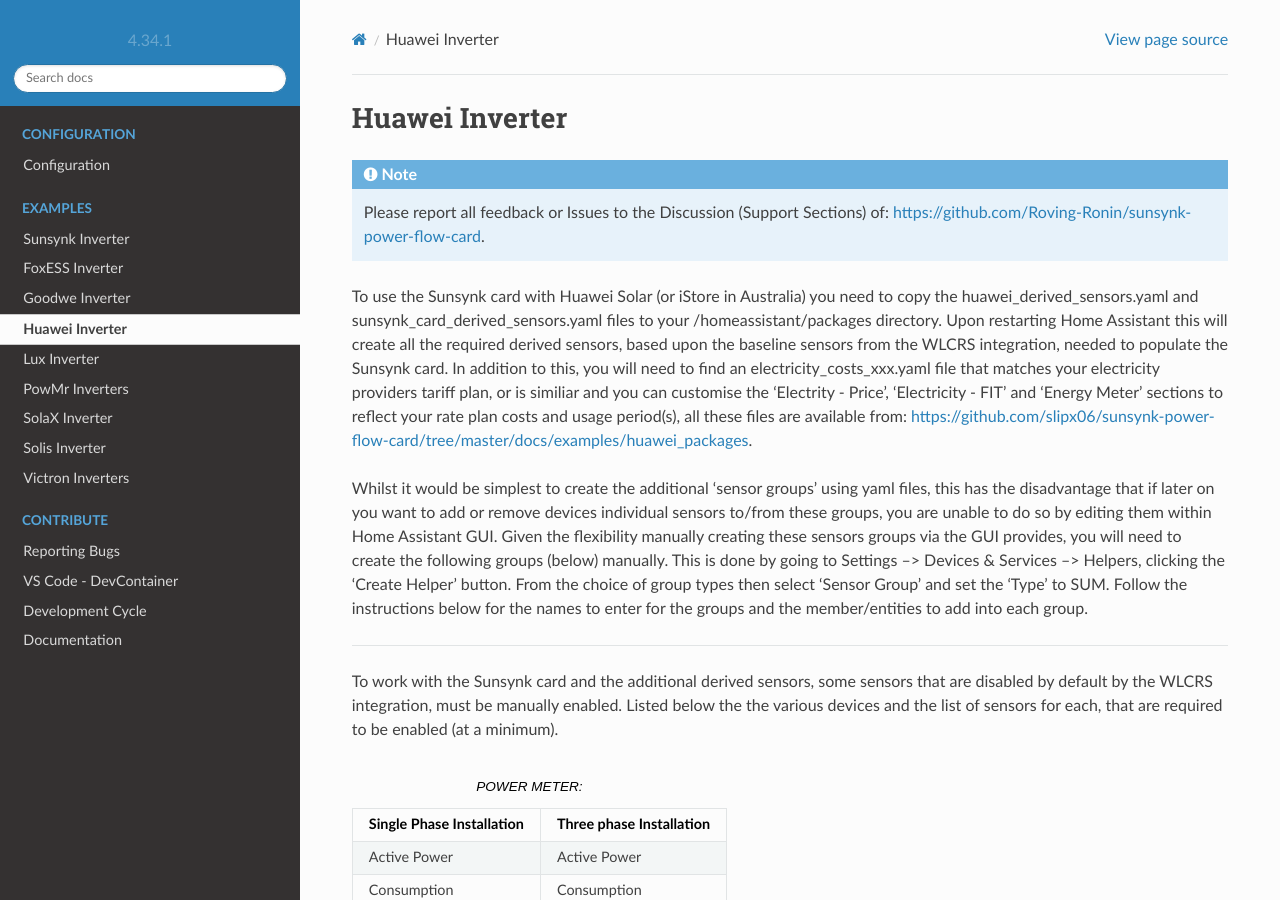
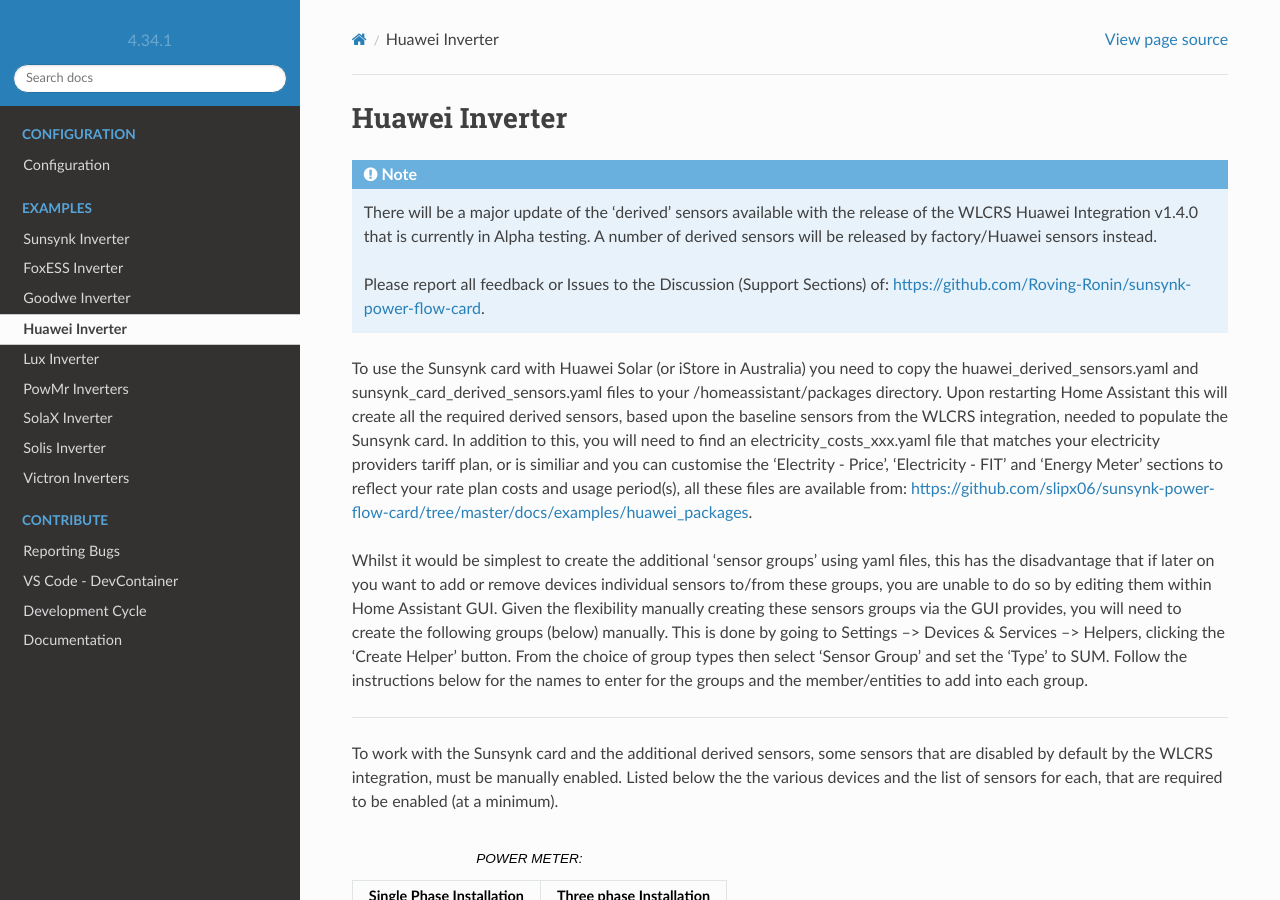
Before and after one commit to slipx06/sunsynk-power-flow-card, a Sphinx documentation site: the page built from docs/examples/huawei.rst, in a window 1280 px wide and 900 px high. Built offline with Sphinx 7.4.7 and the Read the Docs theme 2.0.0, drawn with Linux system fonts in a browser that asks for light colours.

Commit message:
Update huawei.rst
Warning re Derived sensors, that will be superceded in the forthcoming WLCRS Huawei integration v1.4.0 that is currently in Alpha testing. This is due to this adding support for Huawei sensors for 'Batteries' (plural), that are disabled by default, but can be enabled.

```diff
--- a/docs/examples/huawei.rst
+++ b/docs/examples/huawei.rst
@@ -3,6 +3,7 @@
 ##################
 
 .. note::
+   There will be a major update of the 'derived' sensors available with the release of the WLCRS Huawei Integration v1.4.0 that is currently in Alpha testing. A number of derived sensors will be released by factory/Huawei sensors instead.
 
    Please report all feedback or Issues to the Discussion (Support Sections) of: https://github.com/Roving-Ronin/sunsynk-power-flow-card.
 
```
